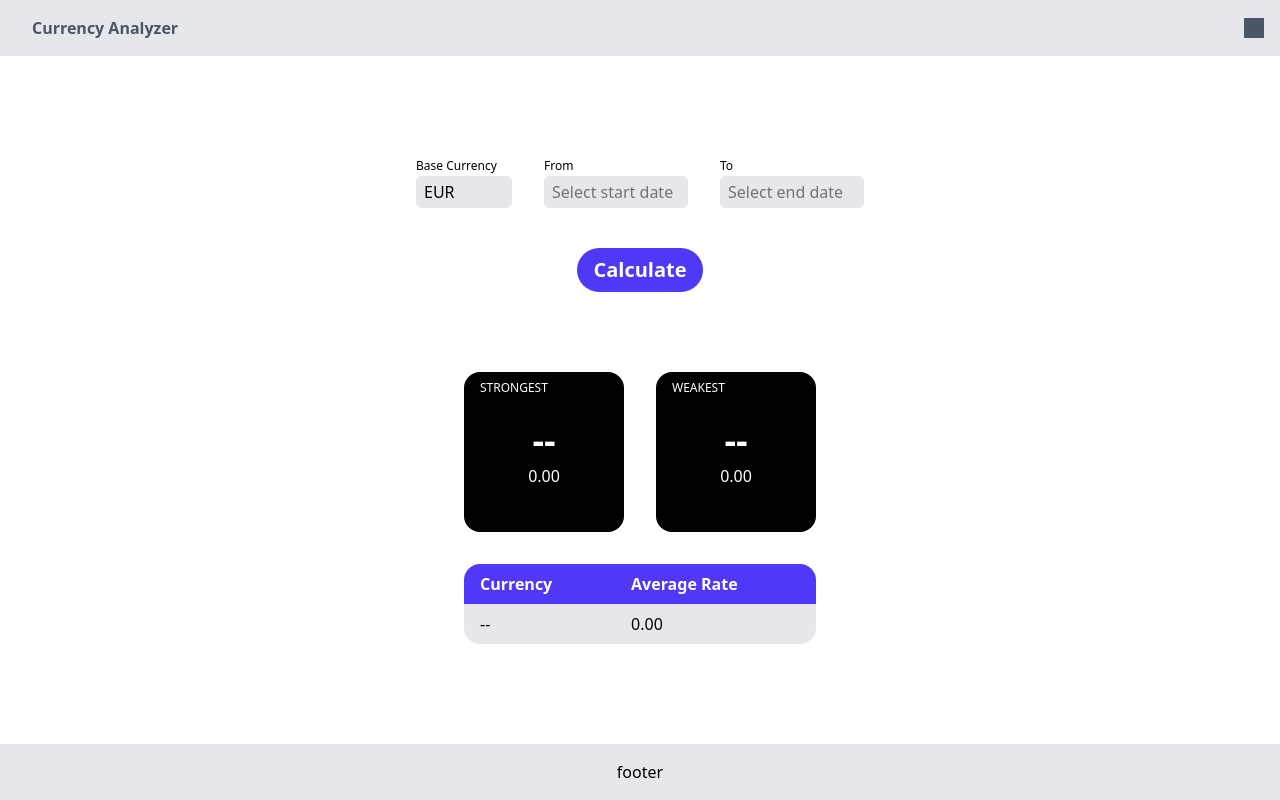
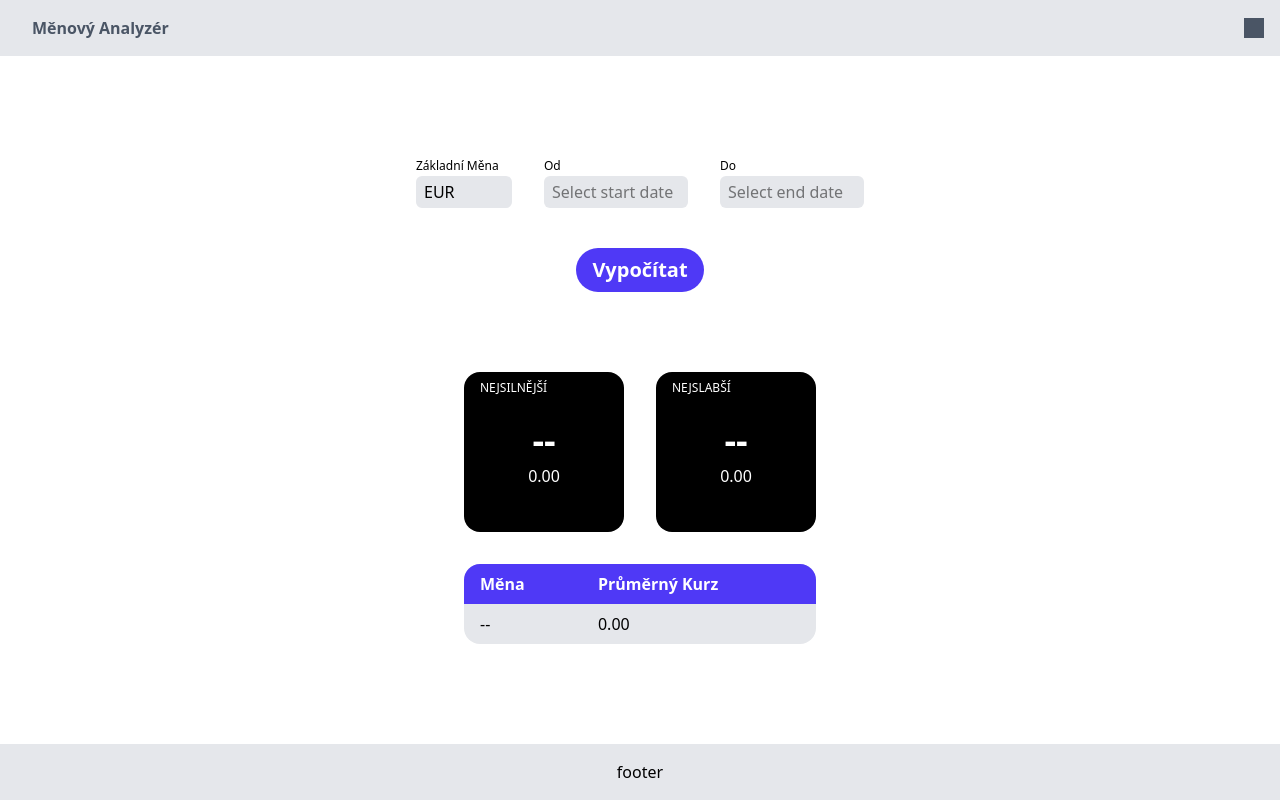
Before and after one commit to Matej-Prikryl/MTI_STIN_CurrencyAnalyzer, a website: page frontend/index.html in a window 1280 px wide. Drawn offline with nearby package versions, Linux system fonts and the light colour scheme.

Commit message:
Languages (#31)
* Czech Added to Index

* Translation for Log In

```diff
--- a/frontend/app.js
+++ b/frontend/app.js
@@ -54,7 +54,6 @@ calculateBtn.addEventListener('click', async () => {
     }
 });
 
-
 document.addEventListener('DOMContentLoaded', () => {
 
     const dateConfig = {
--- a/frontend/index.html
+++ b/frontend/index.html
@@ -6,15 +6,16 @@
     <meta name="viewport" content="width=device-width, initial-scale=1.0">
     <link href="./output.css" rel="stylesheet">
     <link rel="stylesheet" href="https://cdn.jsdelivr.net/npm/flatpickr/dist/flatpickr.min.css">
-    <title>Currency Analyzer</title>
+    <script src="translations.js"></script>
+    <script src="https://cdn.jsdelivr.net/npm/flatpickr"></script>
+    <script src="https://cdn.jsdelivr.net/npm/flatpickr/dist/l10n/cs.js"></script>
+    <title data-i18n="app-title">Currency Analyzer</title>
 </head>
 
 <body class="flex flex-col min-h-screen">
-    <script src="https://cdn.jsdelivr.net/npm/flatpickr"></script>
-    <script src="https://cdn.jsdelivr.net/npm/flatpickr/dist/l10n/cs.js"></script>
 
     <header class="bg-gray-200 w-screen p-4 flex justify-between items-center sticky top-0">
-        <p class="font-semibold ml-4 text-gray-600">Currency Analyzer</p>
+        <p data-i18n="app-title" class="font-semibold ml-4 text-gray-600">Currency Analyzer</p>
         <div class="bg-gray-600 w-5 h-5"></div>
     </header>
 
@@ -22,7 +23,7 @@
     <main class="w-screen p-8 mt-16 flex flex-col items-center grow gap-4">
         <div class=" flex w-full items-center gap-8 justify-center">
             <div class="w-24 h-20">
-                <label for="base-currency" class="font-light text-xs w-max">Base Currency</label>
+                <label data-i18n="base-currency" for="base-currency" class="font-light text-xs w-max">Base Currency</label>
                 <select name="Base Currency" id="base-currency"
                 class="dropdown [&_option::checkmark]:hidden">
                     <option value="EUR">EUR</option>
@@ -31,26 +32,26 @@
                 </select>
             </div>
             <div class="w-36 h-20">
-                <label for="start-date" class="font-light text-xs">From</label>
+                <label data-i18n="start-date" for="start-date" class="font-light text-xs">From</label>
                 <input type="text" id="start-date" placeholder="Select start date" class="datepicker">
             </div>
             <div class="w-36 h-20">
-                <label for="end-date" class="font-light text-xs">To</label>
+                <label data-i18n="end-date" for="end-date" class="font-light text-xs">To</label>
                 <input type="text" id="end-date" placeholder="Select end date" class="datepicker">
             </div>
         </div>
 
-        <button id="calculate-btn" class="bg-indigo-600 text-white text-xl font-semibold py-2 px-4 rounded-full w-max hover:bg-indigo-500 cursor-pointer active:bg-indigo-400">Calculate</button>
+        <button data-i18n="calculate-btn" id="calculate-btn" class="bg-indigo-600 text-white text-xl font-semibold py-2 px-4 rounded-full w-max hover:bg-indigo-500 cursor-pointer active:bg-indigo-400">Calculate</button>
 
         <div class="flex flex-col max-w-4xl p-4 gap-8 mt-12">
             <div class="flex gap-8 w-full justify-center">
                 <div id="strongest-currency" class="currency-extreme-display">
-                    <label>Strongest</label>
+                    <label data-i18n="strongest-currency">Strongest</label>
                     <h1>--</h1>
                     <p>0.00</p>
                 </div>
                 <div id="weakest-currency" class="currency-extreme-display">
-                    <label>Weakest</label>
+                    <label data-i18n="weakest-currency">Weakest</label>
                     <h1>--</h1>
                     <p>0.00</p>
                 </div>
@@ -58,8 +59,8 @@
             <table class="rates-table">
                 <thead>
                     <tr>
-                        <th class="rounded-tl-2xl">Currency</th>
-                        <th class="rounded-tr-2xl">Average Rate</th>
+                        <th data-i18n="currency" class="rounded-tl-2xl">Currency</th>
+                        <th data-i18n="average-rate" class="rounded-tr-2xl">Average Rate</th>
                     </tr>
                 </thead>
                 <tbody id="results-body">
--- /dev/null
+++ b/frontend/translations.js
@@ -0,0 +1,52 @@
+const translations = {
+    "en": {
+        "app-title": "Currency Analyzer",
+        "base-currency": "Base Currency",
+        "start-date": "From",
+        "end-date": "To",
+        "calculate-btn": "Calculate",
+        "strongest-currency": "Strongest",
+        "weakest-currency": "Weakest",
+        "currency": "Currency",
+        "average-rate": "Average Rate",
+
+        "login-title": "Log In",
+        "login-username": "Username",
+        "login-password": "Password",
+        "login-button": "Log In"
+    },
+    "cs": {
+        "app-title": "Měnový Analyzér",
+        "base-currency": "Základní Měna",
+        "start-date": "Od",
+        "end-date": "Do",
+        "calculate-btn": "Vypočítat",
+        "strongest-currency": "Nejsilnější",
+        "weakest-currency": "Nejslabší",
+        "currency": "Měna",
+        "average-rate": "Průměrný Kurz",
+
+        "login-title": "Přihlášení",
+        "login-username": "Uživatelské jméno",
+        "login-password": "Heslo",
+        "login-button": "Přihlásit se"
+    }
+};
+
+let currentLang = 'cs'; //localStorage.getItem('lang') || 'cs';
+
+function changeLanguage(lang) {
+    currentLang = lang;
+    localStorage.setItem('lang', lang);
+
+    document.querySelectorAll('[data-i18n]').forEach(element => {
+        const key = element.getAttribute('data-i18n');
+        if (translations[lang][key]) {
+            element.textContent = translations[lang][key];
+        }
+    });
+}
+
+document.addEventListener('DOMContentLoaded', () => {
+    changeLanguage(currentLang);
+});
```
Also changed, not shown: frontend/login.html (+6 -5 lines), frontend/output.css, 1 other file.
